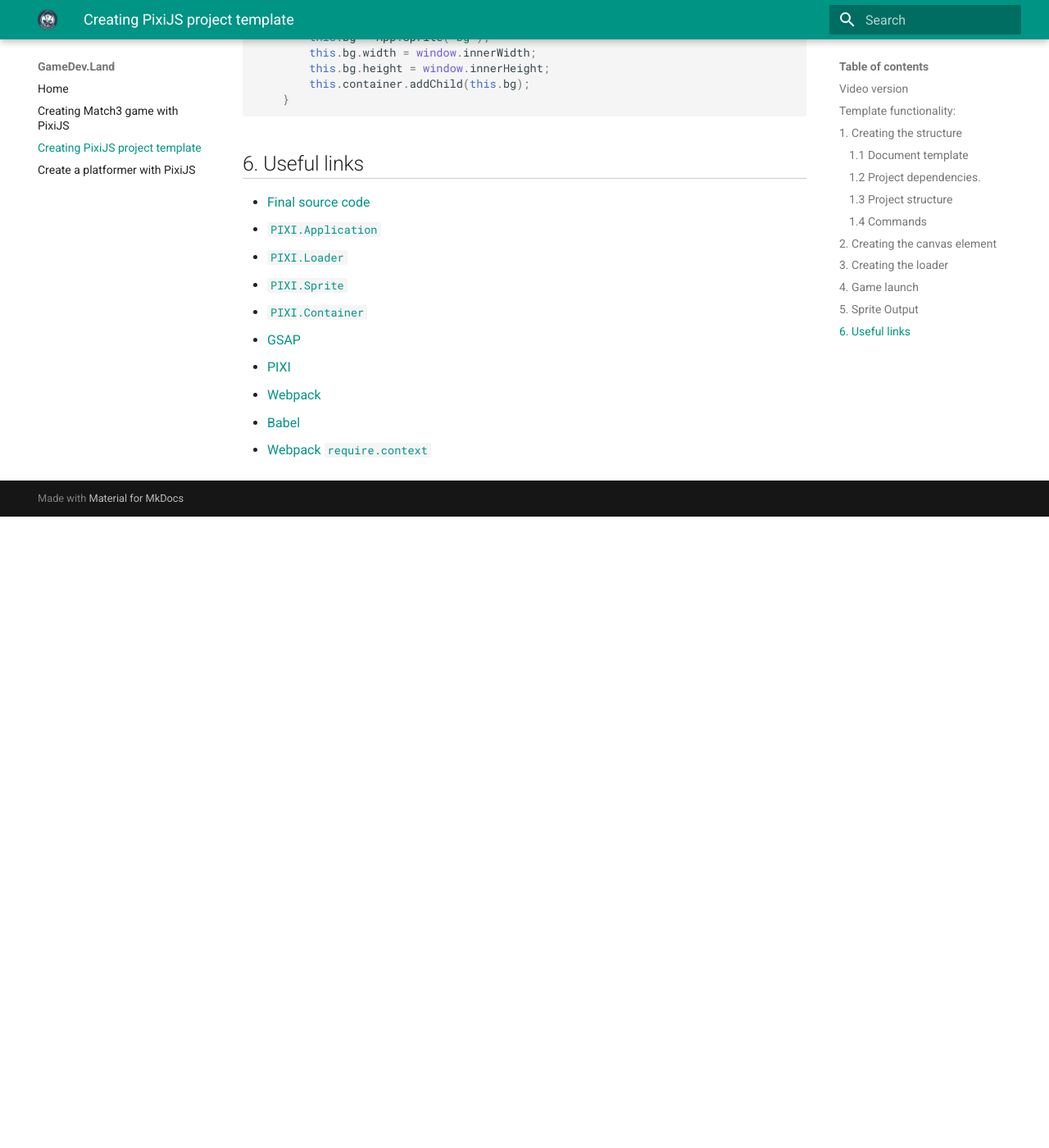
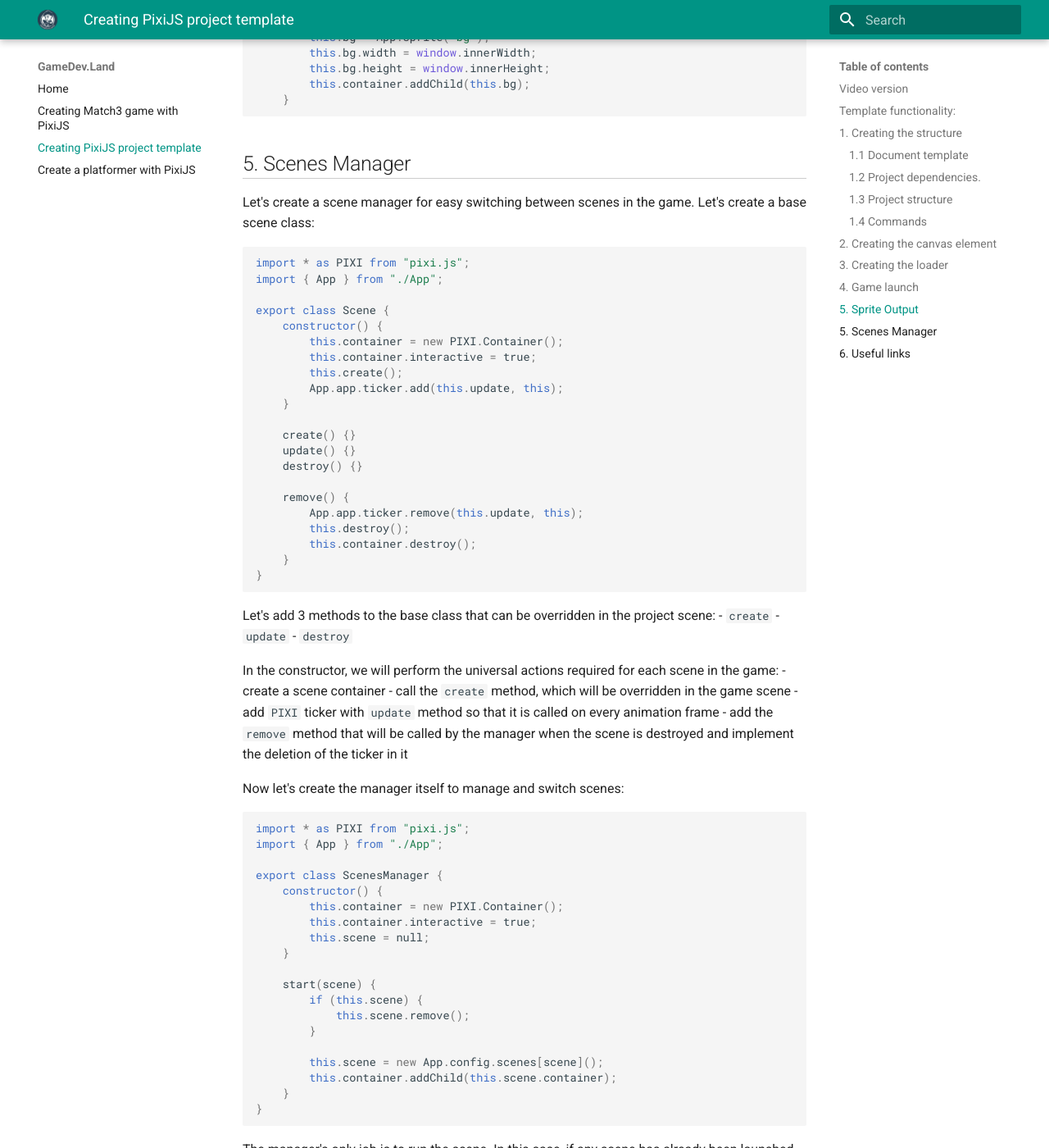
Before and after one commit to bolotnikov/gamedevland, an MkDocs documentation site: the page built from docs/pixi_project_template.md, in a window 1280 px wide and 1400 px high, scrolled down 6780 px. Shown: the whole window at 82% size. Built offline with MkDocs 1.6.1 and Material for MkDocs 9.7.7, drawn with Linux system fonts in a browser that asks for light colours; before the commit the page ends 7410 px from its top, so only the background shows below that; some of the changed text lies outside the part shown.

Commit message:
Update pixi_project_template.md

````diff
--- a/docs/pixi_project_template.md
+++ b/docs/pixi_project_template.md
@@ -333,6 +333,115 @@ export class Game {
         this.container.addChild(this.bg);
     }
 ```
+## 5. Scenes Manager
+Let's create a scene manager for easy switching between scenes in the game.
+Let's create a base scene class:
+
+``` javascript
+import * as PIXI from "pixi.js";
+import { App } from "./App";
+
+export class Scene {
+    constructor() {
+        this.container = new PIXI.Container();
+        this.container.interactive = true;
+        this.create();
+        App.app.ticker.add(this.update, this);
+    }
+
+    create() {}
+    update() {}
+    destroy() {}
+
+    remove() {
+        App.app.ticker.remove(this.update, this);
+        this.destroy();
+        this.container.destroy();
+    }
+}
+```
+
+Let's add 3 methods to the base class that can be overridden in the project scene:
+- `create`
+- `update`
+- `destroy`
+
+In the constructor, we will perform the universal actions required for each scene in the game:
+- create a scene container
+- call the `create` method, which will be overridden in the game scene
+- add `PIXI` ticker with `update` method so that it is called on every animation frame
+- add the `remove` method that will be called by the manager when the scene is destroyed and implement the deletion of the ticker in it
+
+
+Now let's create the manager itself to manage and switch scenes:
+
+``` javascript
+import * as PIXI from "pixi.js";
+import { App } from "./App";
+
+export class ScenesManager {
+    constructor() {
+        this.container = new PIXI.Container();
+        this.container.interactive = true;
+        this.scene = null;
+    }
+
+    start(scene) {
+        if (this.scene) {
+            this.scene.remove();
+        }
+
+        this.scene = new App.config.scenes[scene]();
+        this.container.addChild(this.scene.container);
+    }
+}
+```
+The manager's only job is to run the scene.
+In this case, if any scene has already been launched, it must be deleted.
+We can start the scene by the key passed as a parameter to the `start` method.
+Which scene class corresponds to this key, we specify in the global config:
+
+``` javascript
+// ...
+export const Config = {
+    // ...
+    scenes: {
+        "Game": Game
+    }
+};
+```
+
+Let's finalize our game scene `Game` by making this class an inheritor of the base class of the scene:
+
+``` javascript
+//...
+import { Scene } from "../system/Scene";
+
+export class Game extends Scene {
+    // ...
+}
+```
+
+And all that's left is to change the scene launch method in the `App.js` application class:
+
+``` javascript
+// ...
+import { ScenesManager } from "./ScenesManager";
+
+class Application {
+    run(config) {
+        //...
+        this.scenes = new ScenesManager();
+        this.app.stage.addChild(this.scenes.container);
+    }
+    // ...
+    start() {
+        this.scenes.start("Game");
+    }
+}
+```
+
+
 ## 6. Useful links
 - [Final source code](https://github.com/bolotnikov/pixi-project-template)
 - [`PIXI.Application`](https://pixijs.download/dev/docs/PIXI.Application.html)
````
